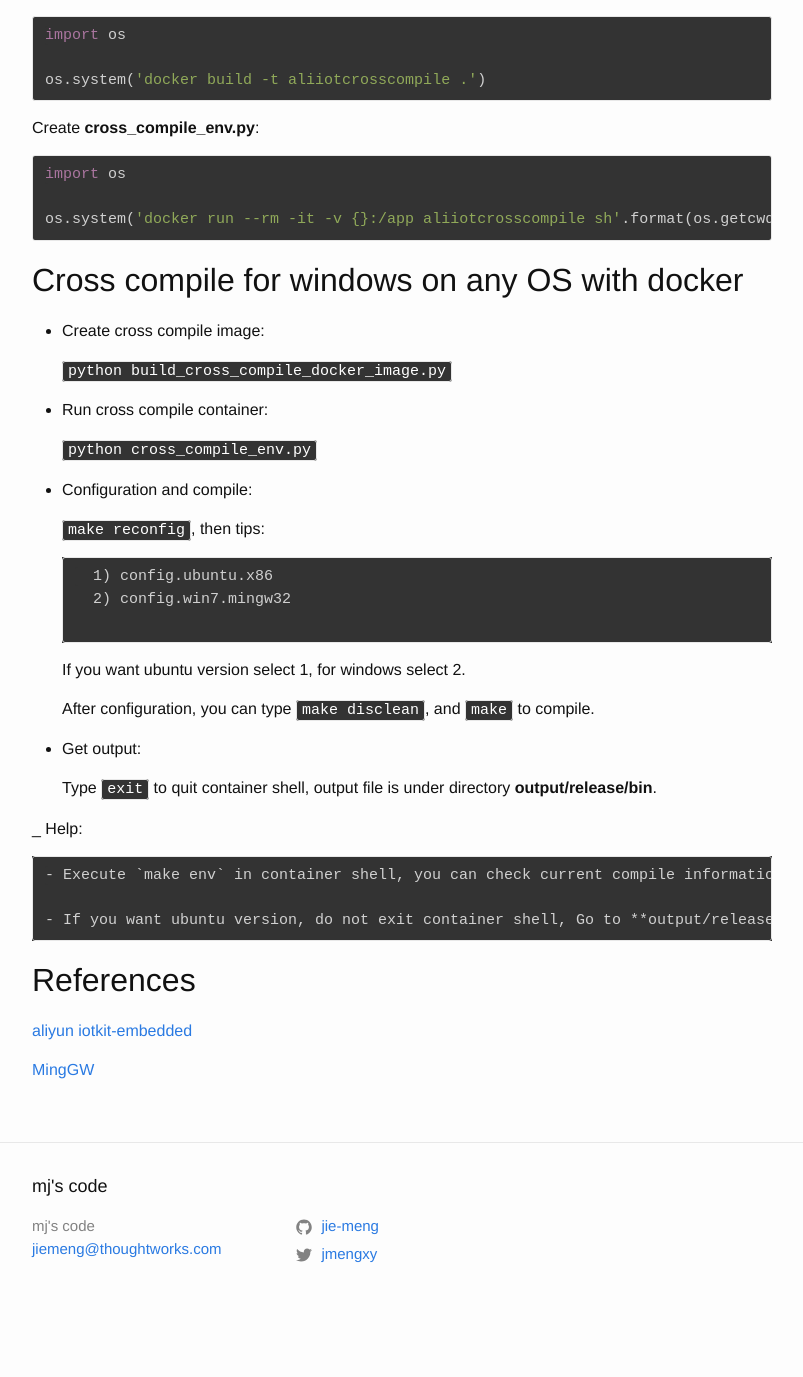
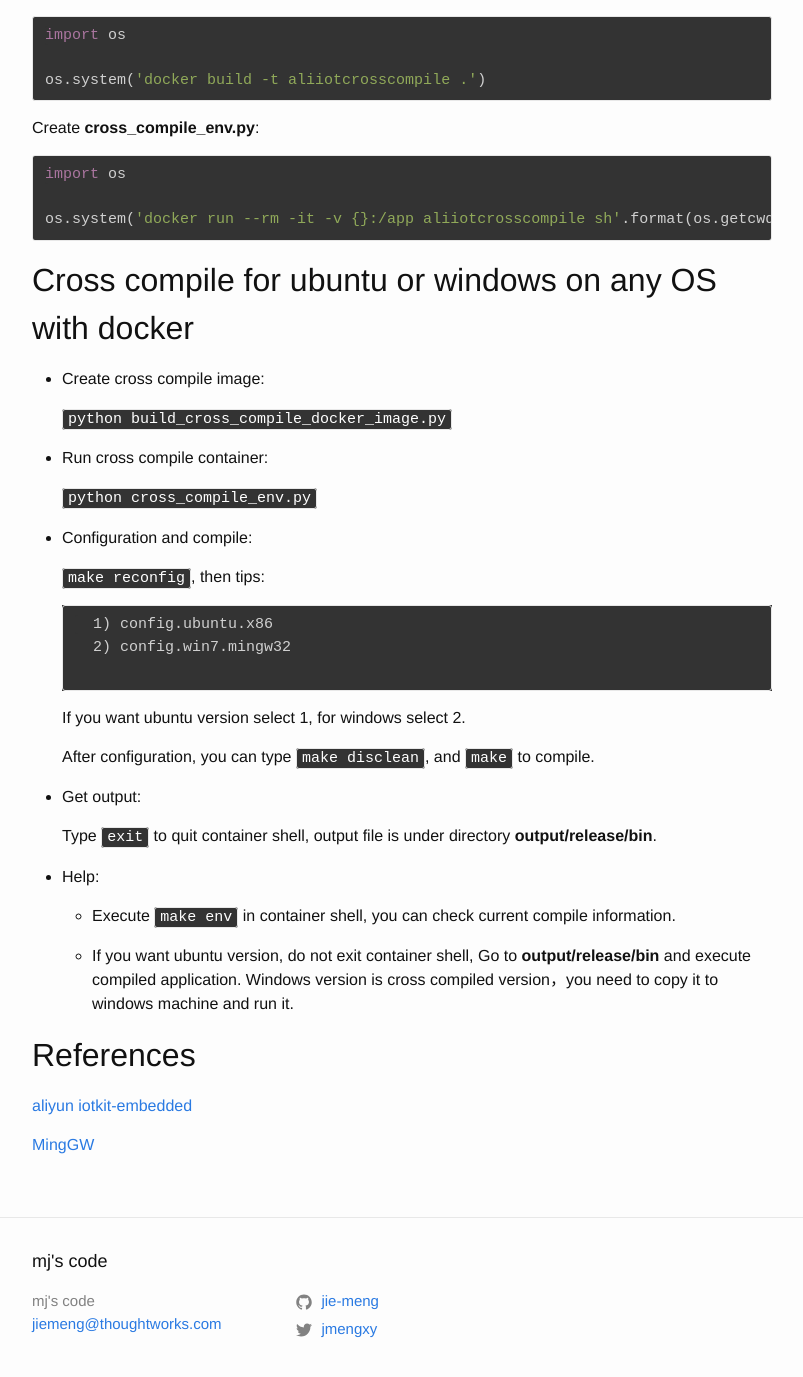
Before and after one commit to jie-meng/jie-meng.github.io, a Jekyll site: the page built from _posts/2018-07-13-aliyun-iot-device-sdk-compile-for-ubuntu-and-windows.md, in a window 1280 px wide and 1400 px high, scrolled down 745 px. Shown: the top 1377 px of the window, without its empty margins (238-1041 px from the left). Built offline with Jekyll 4.4.1, drawn with Linux system fonts in a browser that asks for light colours; comment, search, counter and statistics services are not loaded; before the commit the page ends 2070 px from its top, so only the background shows below that.

Commit message:
Fix format and title

```diff
--- a/_posts/2018-07-13-aliyun-iot-device-sdk-compile-for-ubuntu-and-windows.md
+++ b/_posts/2018-07-13-aliyun-iot-device-sdk-compile-for-ubuntu-and-windows.md
@@ -49,7 +49,7 @@
 
 {% endhighlight %}
 
-## Cross compile for windows on any OS with docker
+## Cross compile for ubuntu or windows on any OS with docker
 
 - Create cross compile image:
 
```
Also changed, not shown: other parts of _posts/2018-07-13-aliyun-iot-device-sdk-compile-for-ubuntu-and-windows.md (+1 -1 lines).
